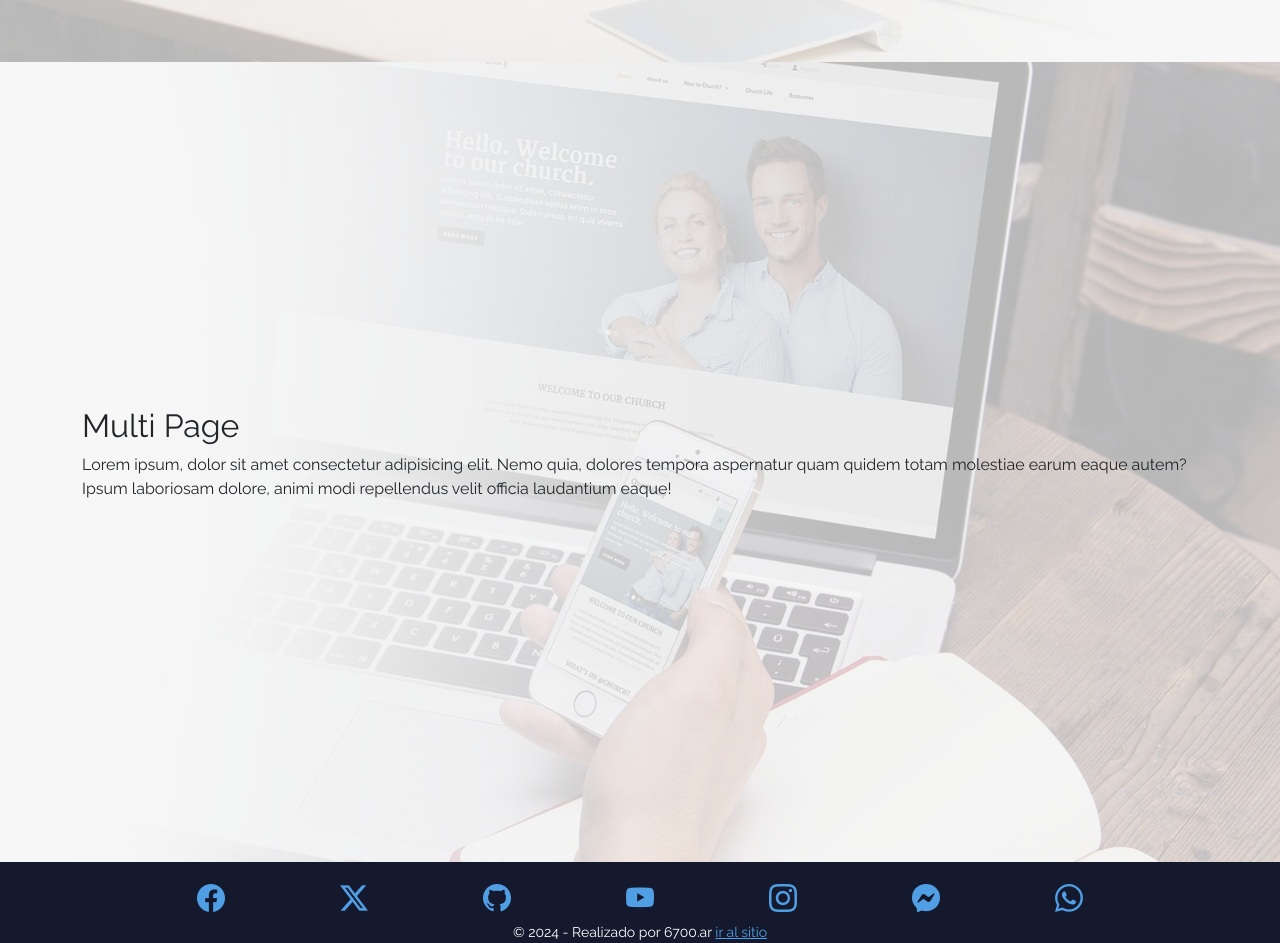
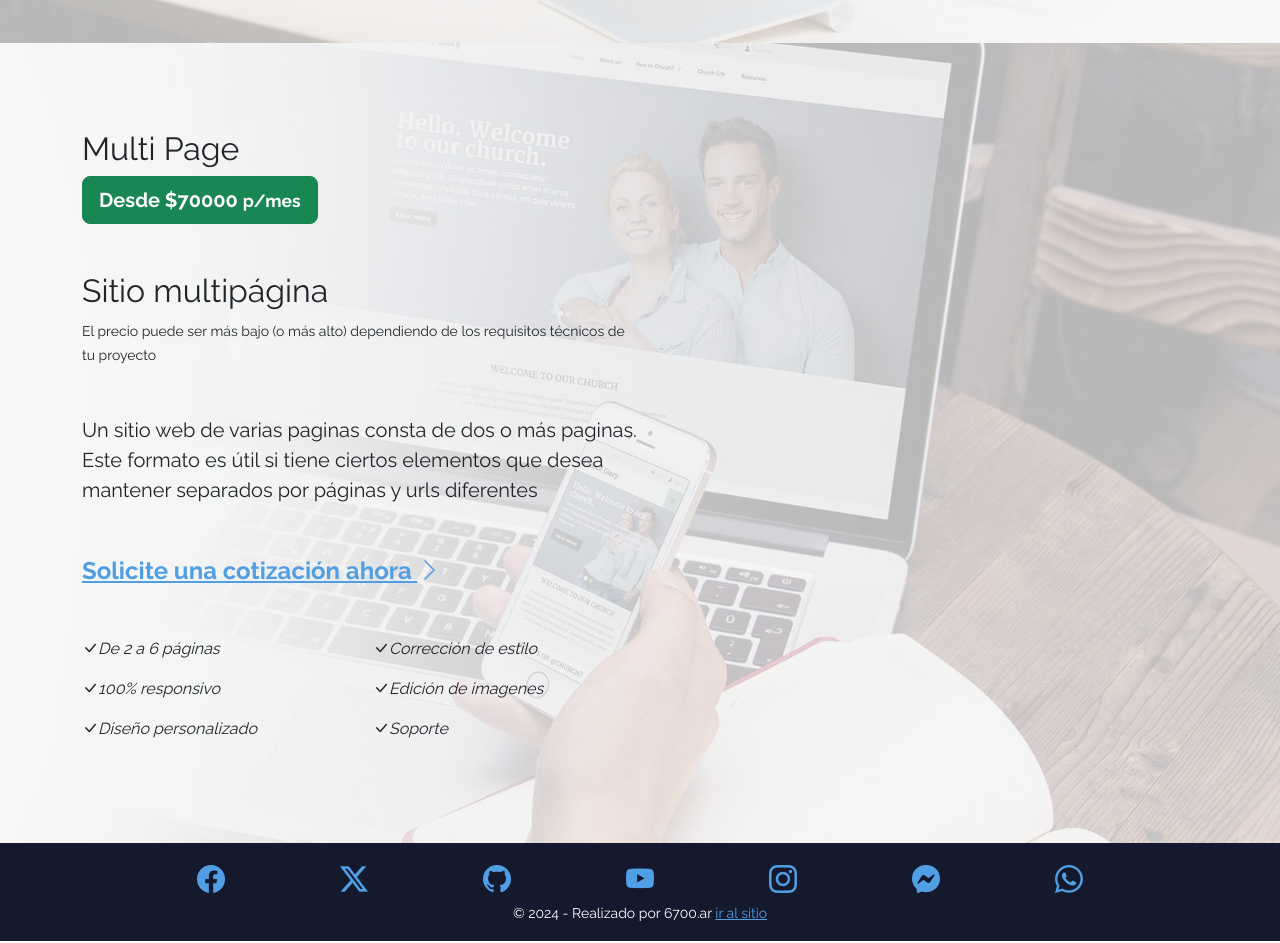
Before and after one commit to ferchuqui/jm, a plain HTML site: page sitios.html in a window 1280 px wide. Shown: the part 1660-2603 px from the top of the page. Drawn offline with nearby package versions, Linux system fonts and the light colour scheme.

Commit message:
Creando sección multi page

```diff
--- a/css/styles.css
+++ b/css/styles.css
@@ -98,6 +98,7 @@ a:hover{
   background-image: var(--bg-image);
   background-repeat: no-repeat;
   background-size: cover;
+  background-position: center;
 }
 .bg-alpha-color{
   background-color: var(--bg-alpha-color);
--- a/sitios.html
+++ b/sitios.html
@@ -54,7 +54,7 @@
     </nav>
 
     <main class="pt-5 bg-color">
-      <section id="ultimos-proyectos" class="min-vh-100">
+      <section id="ultimos-proyectos" class="pb-5">
         <div class="text-center">
           <h1>Sitios Web 100% responsivos</h1>
           <p class="fs-5">Desarrollo de sitios de una sola y de multiples paginas</p>
@@ -126,10 +126,36 @@
       <section id="multi-page" class="min-vh-100 bg-hero-image"
       style="--bg-image: url(../img/site-multipage.jpg)">
         <article class="min-vh-100 bg-alpha-color d-flex align-items-center">
-        <div class="container">
-          <h2>Multi Page</h2>
-          <p>Lorem ipsum, dolor sit amet consectetur adipisicing elit. Nemo quia, dolores tempora aspernatur quam quidem totam molestiae earum eaque autem? Ipsum laboriosam dolore, animi modi repellendus velit officia laudantium eaque!</p>
-        </div>
+          <div class="container">
+            <h2>Multi Page</h2>
+              <article class="col-12 col-lg-6">
+                <a class="btn btn-lg btn-success text-white mb-5" href="contacto.html">
+                  <b>Desde $70000 <small>p/mes</small></b>
+
+                </a>
+                <h2>Sitio multipágina</h2>
+                <small>El precio puede ser más bajo (o más alto) dependiendo de los requisitos técnicos de tu proyecto</small>
+                <p class="my-5 fs-5">
+                  Un sitio web de varias paginas consta de dos o más paginas. Este formato es útil si tiene ciertos elementos que desea mantener separados por páginas y urls diferentes
+                </p>
+                <a class="fs-4 fw-bold" href="contacto.html">Solicite una cotización ahora
+                  <i class="bi bi-chevron-right"></i>
+                </a>
+                <div class="row mt-5">
+                  <div class="col">
+                    <p><i class="bi bi-check-lg">De 2 a 6 páginas</i></p>
+                    <p><i class="bi bi-check-lg">100% responsivo</i></p>
+                    <p><i class="bi bi-check-lg">Diseño personalizado</i></p>
+                  </div>
+                  <div class="col">
+                    <p><i class="bi bi-check-lg">Corrección de estilo</i></p>
+                    <p><i class="bi bi-check-lg">Edición de imagenes</i></p>
+                    <p><i class="bi bi-check-lg">Soporte</i></p>
+                  </div>
+                </div>
+              </article>
+
+          </div>
         </article>
       </section>
       <!-- <h1>Nuestros sitios | 6700.ar </h1> -->
```
